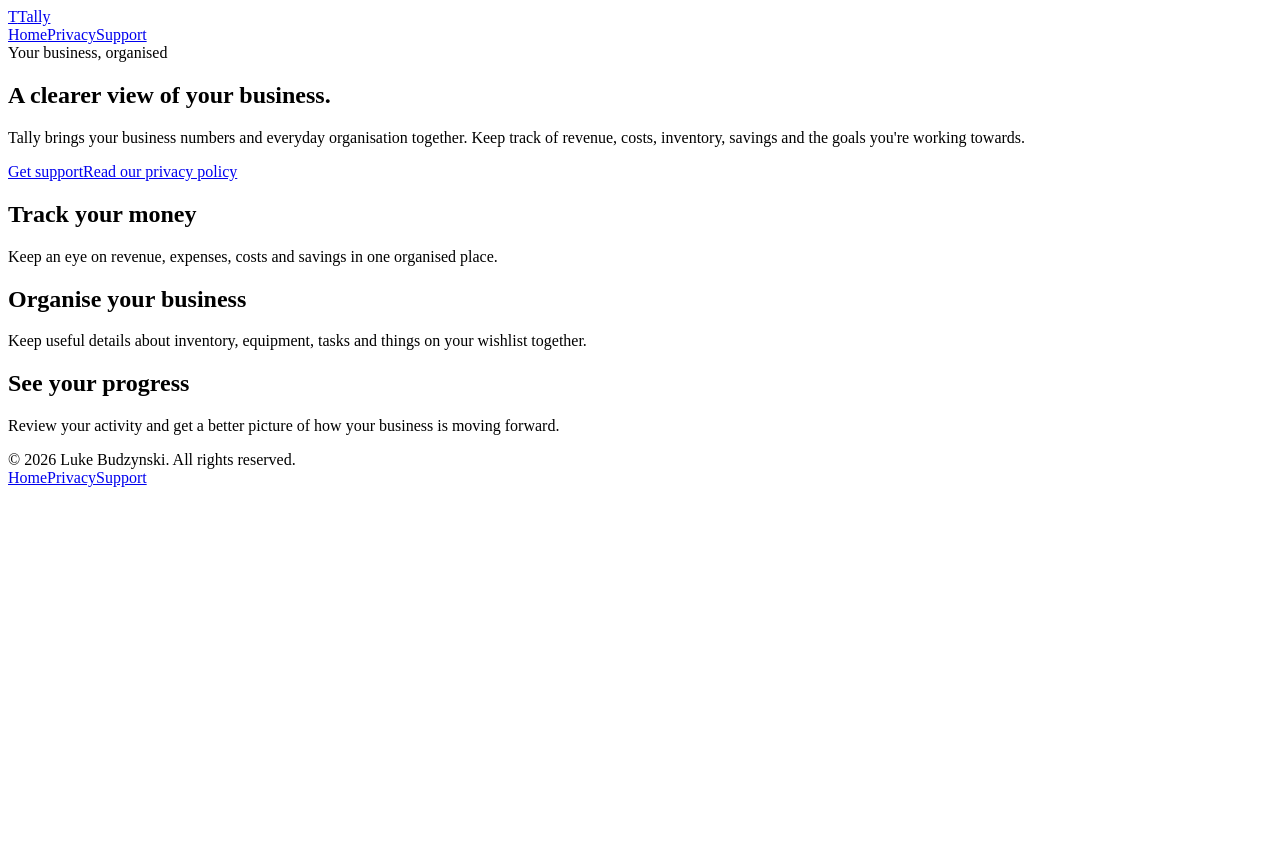
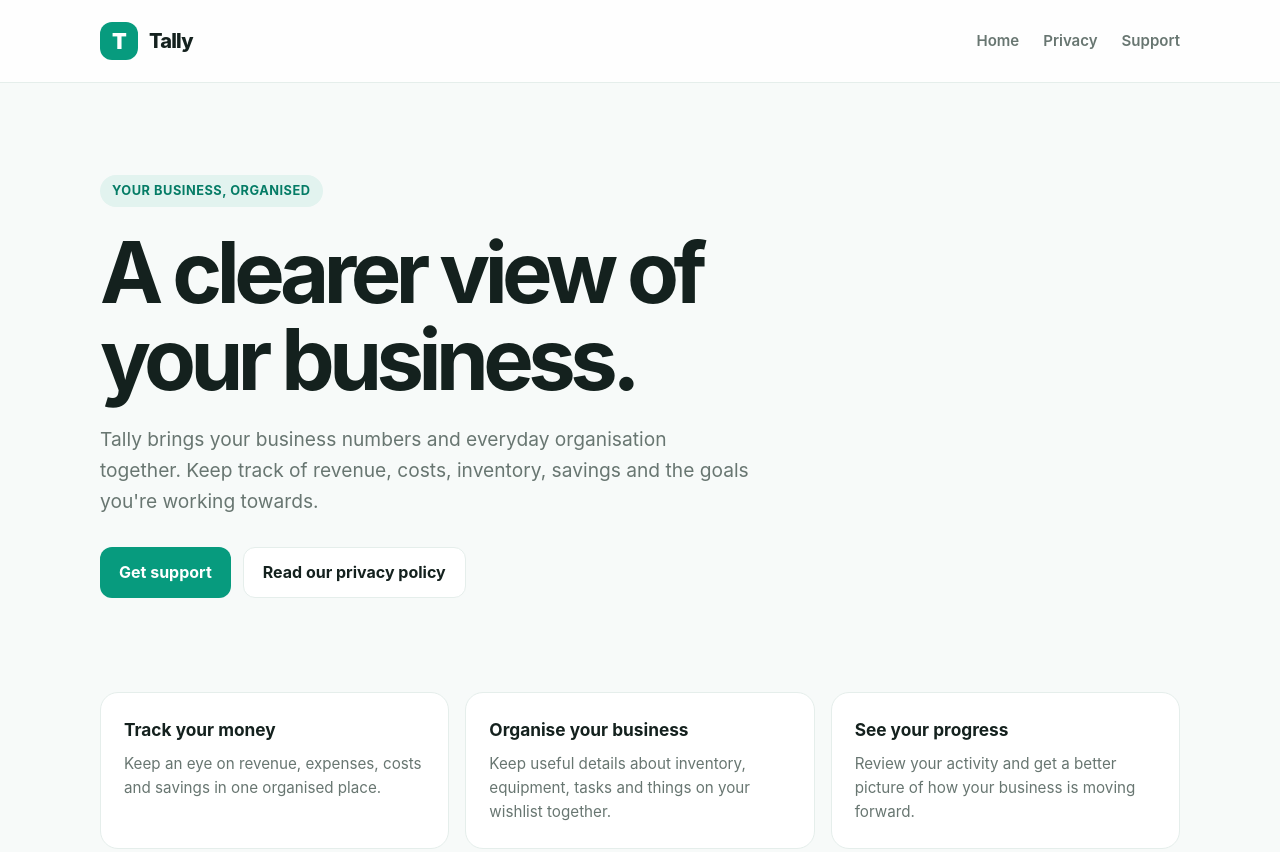
Before and after one commit to local-music/tally, a plain HTML site: page index.html in a window 1280 px wide. Shown: the top 852 px of the page. Before the commit the page ends 800 px from the top, so only its background shows below. Drawn offline with Linux system fonts and the light colour scheme; the site is published under a folder, as on GitHub Pages, so addresses that start at the root find nothing.

Commit message:
Update index.html

```diff
--- a/index.html
+++ b/index.html
@@ -5,12 +5,12 @@
 <meta name="description" content="Tally helps you organise business finances, inventory, savings and everyday goals.">
 <meta name="theme-color" content="#079b7e">
 <title>Business organiser | Tally</title>
-<link rel="stylesheet" href="/style.css">
+<link rel="stylesheet" href="style.css">
 </head>
 <body>
 <header><div class="wrap nav">
-<a class="brand" href="/"><span class="mark">T</span><span>Tally</span></a>
-<nav class="links" aria-label="Main navigation"><a href="/">Home</a><a href="/privacy.html">Privacy</a><a href="/support.html">Support</a></nav>
+<a class="brand" href="index.html"><span class="mark">T</span><span>Tally</span></a>
+<nav class="links" aria-label="Main navigation"><a href="index.html">Home</a><a href="privacy.html">Privacy</a><a href="support.html">Support</a></nav>
 </div></header>
 
 <main class="wrap">
@@ -18,7 +18,7 @@
 <span class="eyebrow">Your business, organised</span>
 <h1>A clearer view of your business.</h1>
 <p class="lead">Tally brings your business numbers and everyday organisation together. Keep track of revenue, costs, inventory, savings and the goals you're working towards.</p>
-<div class="actions"><a class="btn" href="/support.html">Get support</a><a class="btn secondary" href="/privacy.html">Read our privacy policy</a></div>
+<div class="actions"><a class="btn" href="support.html">Get support</a><a class="btn secondary" href="privacy.html">Read our privacy policy</a></div>
 </section>
 <section class="features" aria-label="Tally features">
 <article class="feature"><h2>Track your money</h2><p>Keep an eye on revenue, expenses, costs and savings in one organised place.</p></article>
@@ -26,5 +26,5 @@
 <article class="feature"><h2>See your progress</h2><p>Review your activity and get a better picture of how your business is moving forward.</p></article>
 </section>
 </main>
-<footer><div class="wrap foot"><span>© 2026 Luke Budzynski. All rights reserved.</span><nav class="footlinks"><a href="/">Home</a><a href="/privacy.html">Privacy</a><a href="/support.html">Support</a></nav></div></footer>
+<footer><div class="wrap foot"><span>© 2026 Luke Budzynski. All rights reserved.</span><nav class="footlinks"><a href="index.html">Home</a><a href="privacy.html">Privacy</a><a href="support.html">Support</a></nav></div></footer>
 </body></html>
```
